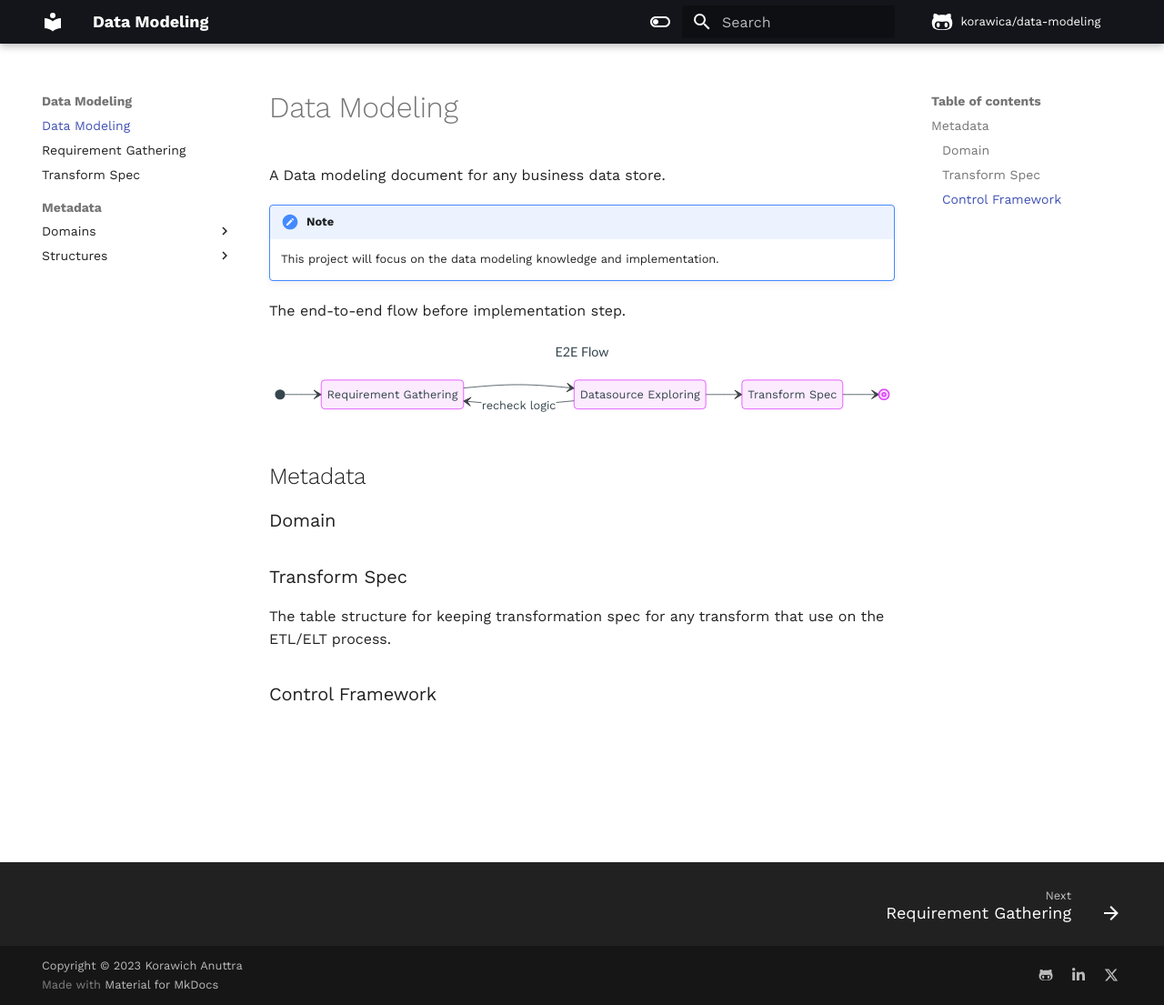
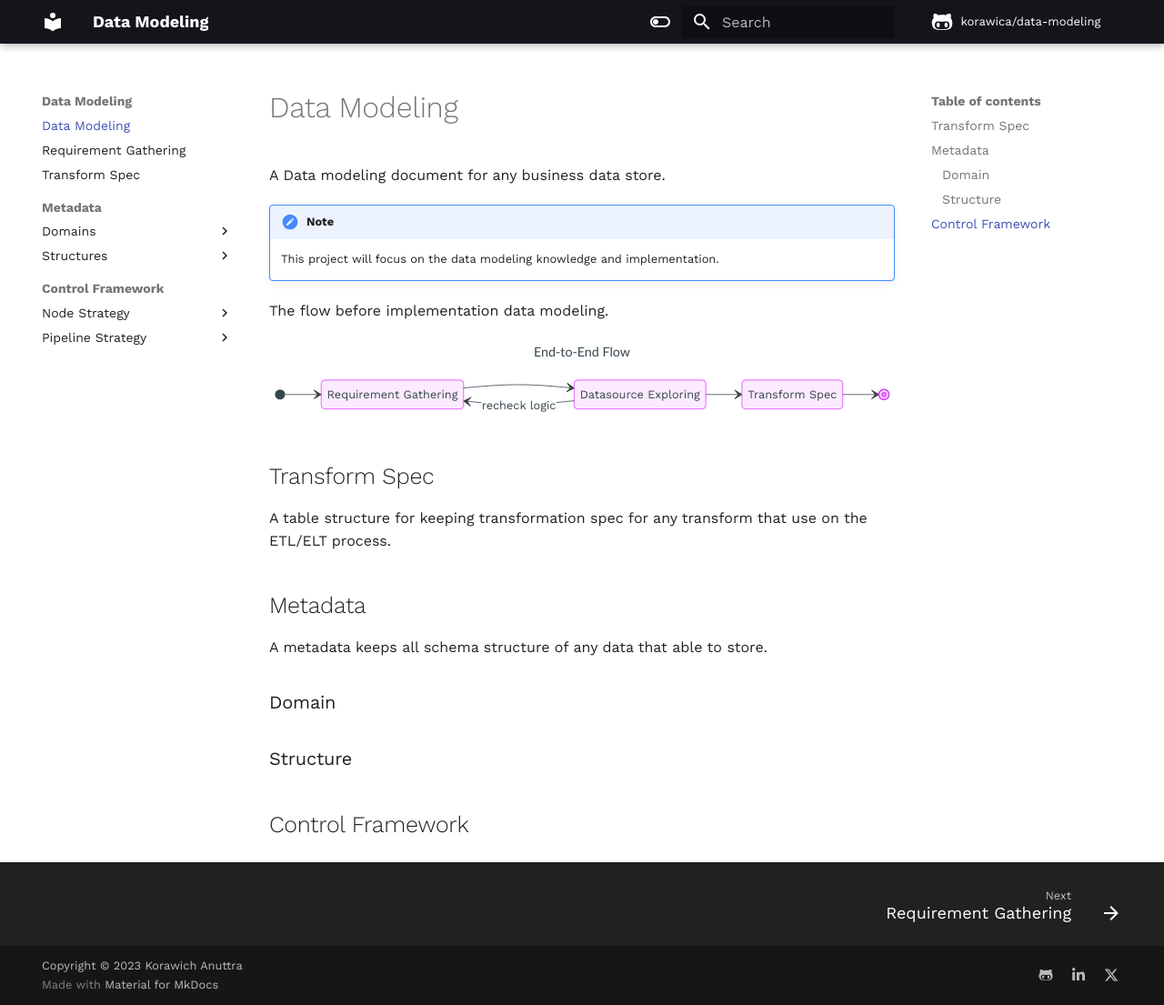
Before and after one commit to korawica/data-modeling, an MkDocs documentation site: the page built from docs/index.md, in a window 1280 px wide and 1105 px high. Shown: the whole window at 91% size. Built offline with MkDocs 1.6.1 and Material for MkDocs 9.7.7, drawn with Linux system fonts in a browser that asks for light colours; comment, search, counter and statistics services are not loaded.

Commit message:
:page_facing_up: docs: update docs structure.

````diff
--- a/docs/index.md
+++ b/docs/index.md
@@ -6,11 +6,11 @@ A Data modeling document for any business data store.
 
     This project will focus on the data modeling knowledge and implementation.
 
-The end-to-end flow before implementation step.
+The flow before implementation data modeling.
 
 ```mermaid
 ---
-title: E2E Flow
+title: End-to-End Flow
 ---
 stateDiagram-v2
     direction LR
@@ -26,13 +26,17 @@ stateDiagram-v2
     T --> [*]
 ```
 
+## Transform Spec
+
+A table structure for keeping transformation spec for any transform that use
+on the ETL/ELT process.
+
 ## Metadata
+
+A metadata keeps all schema structure of any data that able to store.
 
 ### Domain
 
-### Transform Spec
+### Structure
 
-The table structure for keeping transformation spec for any transform that use
-on the ETL/ELT process.
-
-### Control Framework
+## Control Framework
--- a/mkdocs.yml
+++ b/mkdocs.yml
@@ -61,6 +61,14 @@ nav:
     - Structures:
         - Master: metadata/structures/master.md
         - Transaction: metadata/structures/transaction.md
+        - ETL: metadata/structures/etl.md
+  - Control Framework:
+    - Node Strategy:
+        - control-framework/node-strategy/index.md
+        - Metadata: control-framework/node-strategy/metadata.md
+    - Pipeline Strategy:
+        - control-framework/pipeline-strategy/index.md
+        - Metadata: control-framework/pipeline-strategy/metadata.md
 
 plugins:
   - awesome-pages
````
Also changed, not shown: docs/control-framework/node-strategy/index.md (renamed from docs/metadata/control-framework/node-strategy/index.md), docs/control-framework/node-strategy/metadata.md (renamed from docs/metadata/control-framework/node-strategy/metadata.md), docs/control-framework/pipeline-strategy/index.md (renamed from docs/metadata/control-framework/pipeline-strategy/index.md), docs/control-framework/pipeline-strategy/metadata.md (renamed from docs/metadata/control-framework/pipeline-strategy/metadata.md).
